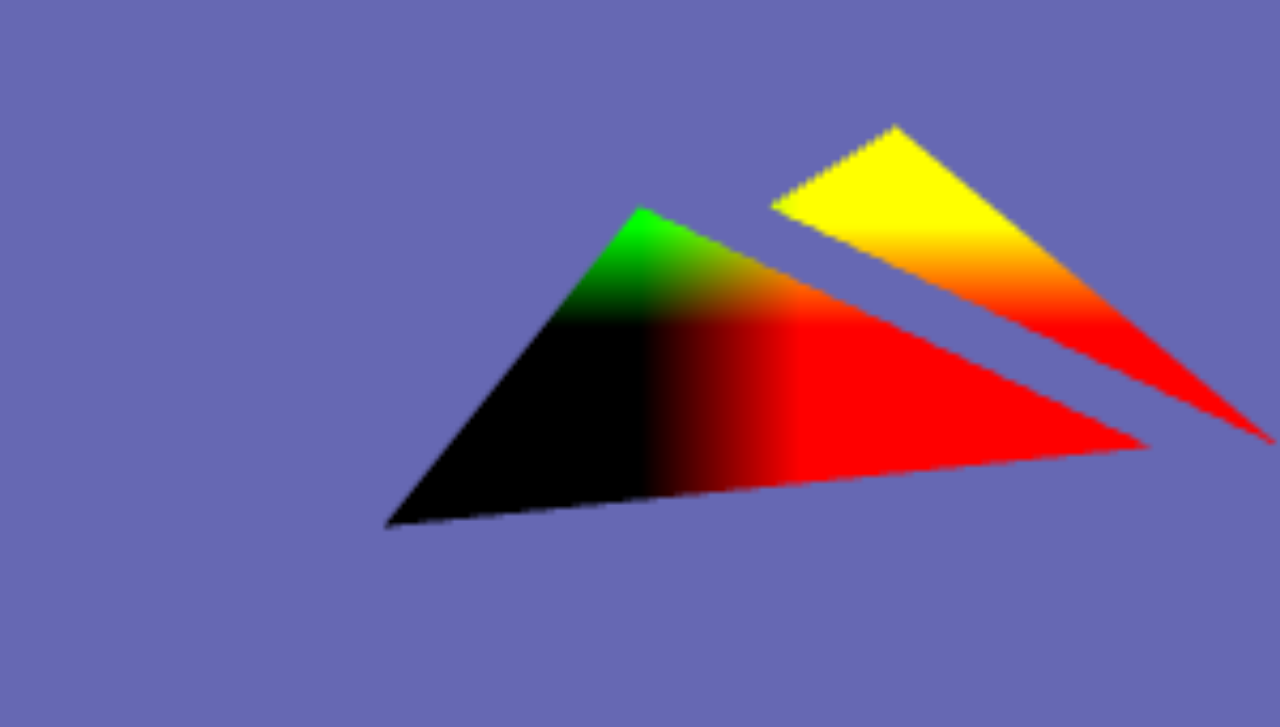
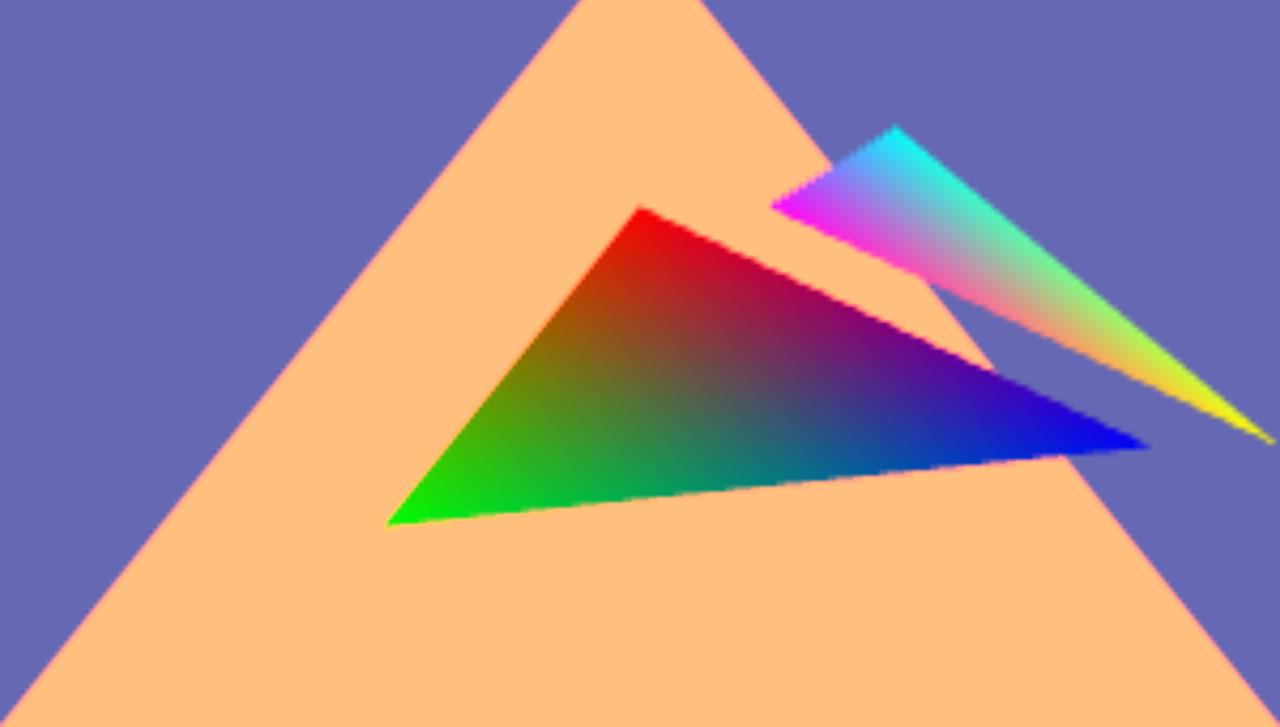
Before and after one commit to richplastow/oo3d, a website: page usage/basic-usage.html in a window 1280 px wide. Shown: the part 73-800 px from the top of the page. Drawn offline with Linux system fonts and the light colour scheme.

Commit message:
0.0.7 `Buffer` class, accepts color data

```diff
--- a/package.json
+++ b/package.json
@@ -1,6 +1,6 @@
 {
   "name": "oo3d",
-  "version": "0.0.6",
+  "version": "0.0.7",
   "description": "The Oopish WebGL library",
   "main": "build/oo3d.js",
   "directories": {
--- a/usage/basic-usage.html
+++ b/usage/basic-usage.html
@@ -12,19 +12,71 @@
          ,oo3d = new Oo3d({
             $main: document.getElementById('main')
           })
-         ,tri0 = oo3d.addBuffer([
-            0.0,  0.3,  0.0,
-           -0.4, -0.5,  0.0,
-            0.8, -0.3,  0.0,
-          ])
-         ,tri1 = oo3d.addBuffer([
-            1.0, -0.3,  0.0,
-            0.4,  0.5,  0.0,
-            0.2,  0.3,  0.0,
-          ])
+         ,tri0 = oo3d.addBuffer({
+            positions: [
+               0.0,  0.3,  0.0,
+              -0.4, -0.5,  0.0,
+               0.8, -0.3,  0.0
+            ]
+           ,colors: [
+               1.0,  0.0,  0.0,  1.0, // red
+               0.0,  1.0,  0.0,  1.0, // green
+               0.0,  0.0,  1.0,  1.0  // blue
+            ]
+          })
+         ,tri1 = oo3d.addBuffer({
+            positions: [
+               1.0, -0.3,  0.0,
+               0.4,  0.5,  0.0,
+               0.2,  0.3,  0.0
+            ]
+           ,colors: [
+               1.0,  1.0,  0.0,  1.0, // yellow
+               0.0,  1.0,  1.0,  1.0, // cyan
+               1.0,  0.0,  1.0,  1.0  // magenta
+            ]
+          })
+         ,pyramid0 = oo3d.addBuffer({
+            positions: [
+              // Front face
+               0.0,  1.0,  0.0,
+              -1.0, -1.0,  1.0,
+               1.0, -1.0,  1.0,
+              // Right face
+               0.0,  1.0,  0.0,
+               1.0, -1.0,  1.0,
+               1.0, -1.0, -1.0,
+              // Back face
+               0.0,  1.0,  0.0,
+               1.0, -1.0, -1.0,
+              -1.0, -1.0, -1.0,
+              // Left face
+               0.0,  1.0,  0.0,
+              -1.0, -1.0, -1.0,
+              -1.0, -1.0,  1.0
+            ]
+           ,colors: [
+              // Front face
+               1.0,  0.25,  0.0,  0.5, // translucent orange
+               1.0,  0.25,  0.0,  0.5, // translucent orange
+               1.0,  0.25,  0.0,  0.5, // translucent orange
+              // Right face
+               0.25,  1.0,  0.0,  0.5, // translucent lime
+               0.25,  1.0,  0.0,  0.5, // translucent lime
+               0.25,  1.0,  0.0,  0.5, // translucent lime
+              // Back face
+               1.0,   0.5,  1.0,  0.5, // translucent pink
+               1.0,   0.5,  1.0,  0.5, // translucent pink
+               1.0,   0.5,  1.0,  0.5, // translucent pink
+              // Left face
+               0.25,  0.5,  1.0,  0.5, // translucent light cyan
+               0.25,  0.5,  1.0,  0.5, // translucent light cyan
+               0.25,  0.5,  1.0,  0.5, // translucent light cyan
+            ]
+          })
         ;
         oo3d.render();
-        console.log('indexes: ', tri0, tri1);
+        console.log('indexes: ', tri0, tri1, pyramid0);
       } catch (error) {
         $error.innerHTML = error;
         $error.className = ''; // remove '.hidden'
```
Also changed, not shown: build/oo3d.js, build/test/oo3d-with-test.js, 2 other files.
